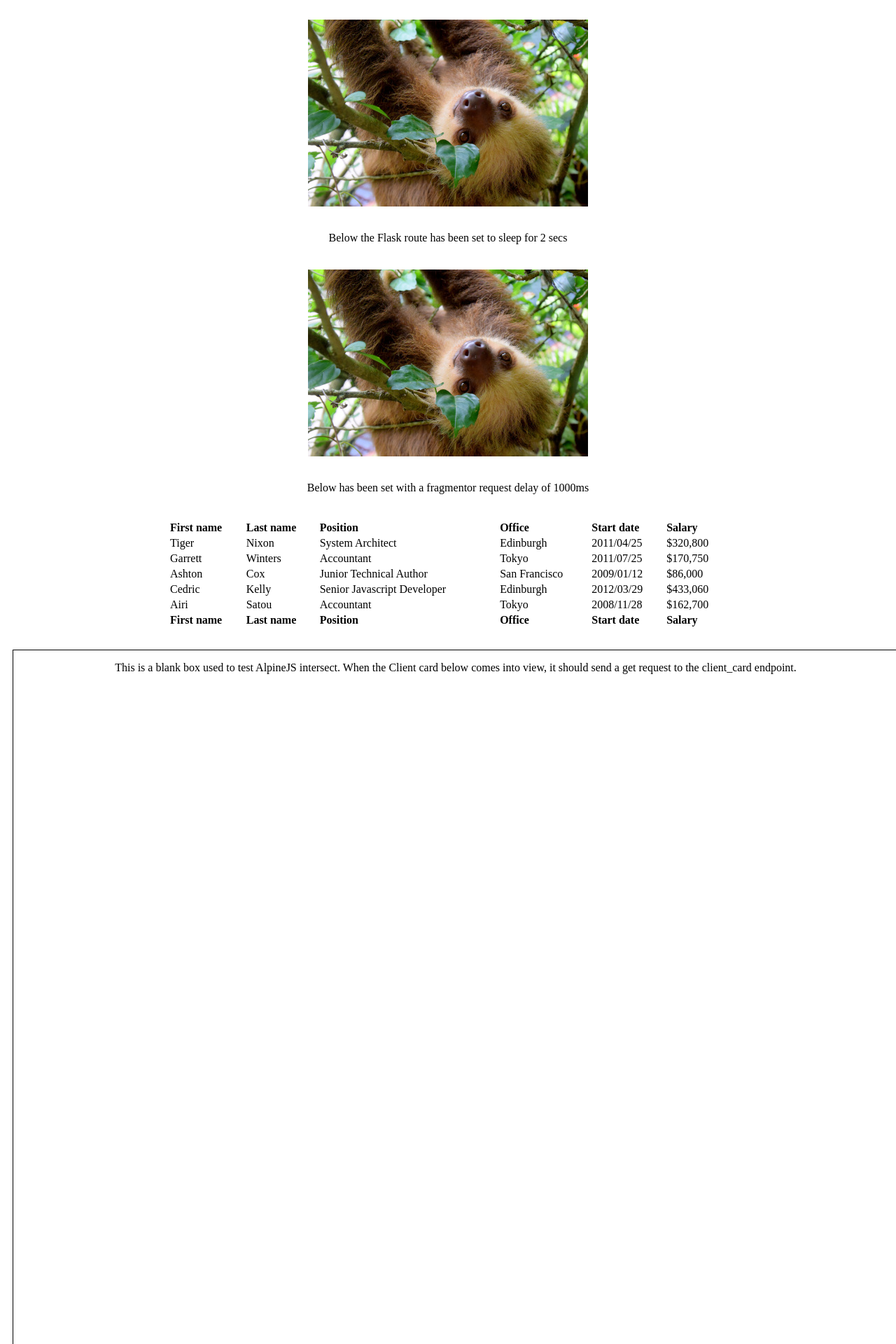
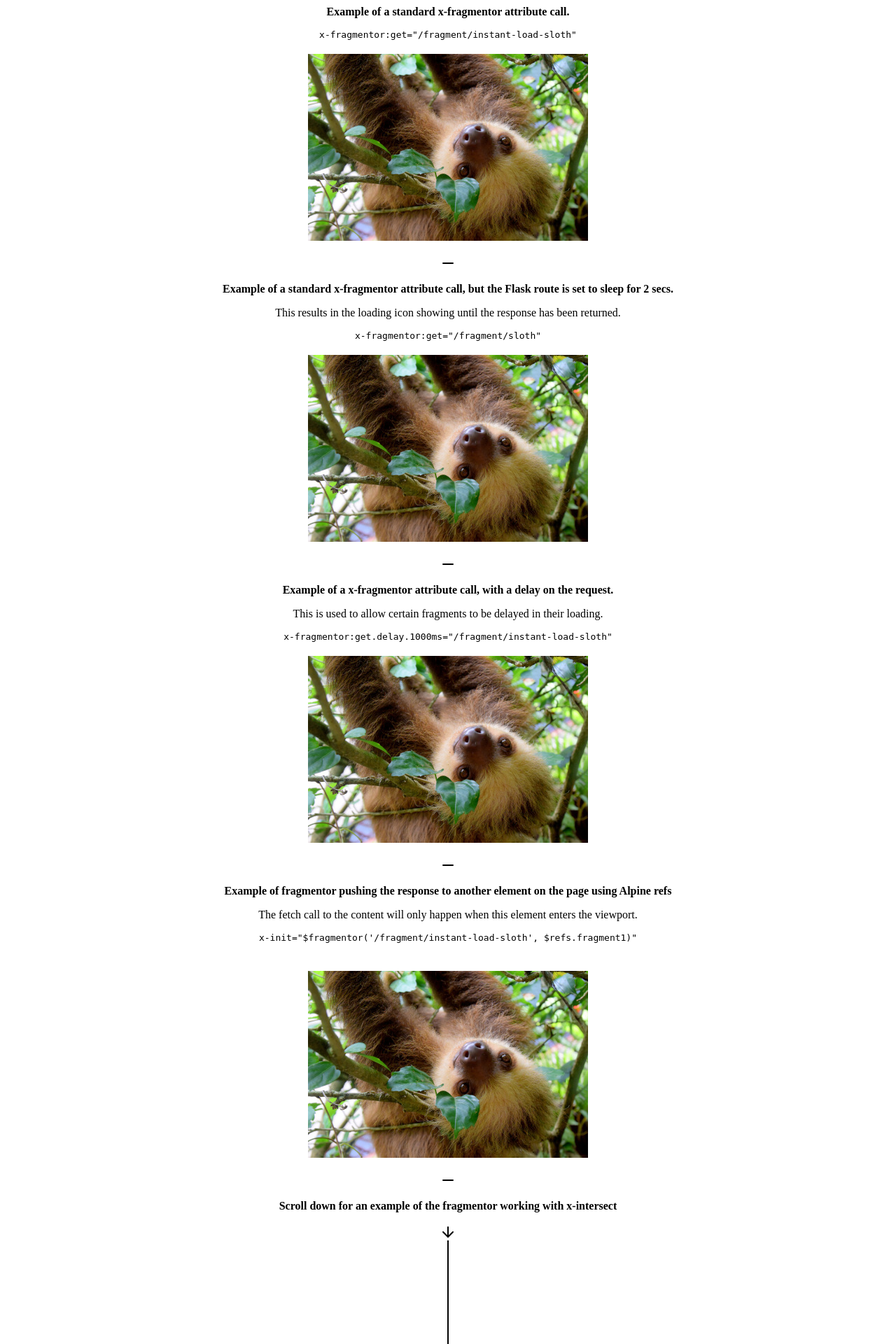
Before and after one commit to CheeseCake87/alpinejs_fragmentor, a Flask app: page / in a window 1280 px wide. Shown: the top 1920 px of the page at 70% size. Run offline with Flask 2, Linux system fonts and the light colour scheme.

Commit message:
added element pushing using Alpine refs

```diff
--- a/fragmentor/package.json
+++ b/fragmentor/package.json
@@ -1,6 +1,6 @@
 {
     "name": "@uilix/fragmentor",
-    "version": "0.0.4",
+    "version": "0.0.5",
     "description": "Load fragments of HTML using AlpineJS",
     "homepage": "https://github.com/CheeseCake87/alpinejs_fragmentor",
     "repository": {
--- a/static/alpinejs_fragmentor.js
+++ b/static/alpinejs_fragmentor.js
@@ -1,8 +1,10 @@
 (() => {
     function src_default(Alpine) {
 
-        Alpine.magic('fragmentor', (el) => subject => {
-            fetch(subject).catch(error => {
+        Alpine.magic('fragmentor', (el) => (uri, ref) => {
+            console.log('fragmentor', uri, ref);
+            if (!ref) {
+                fetch(uri).catch(error => {
                     console.log(error);
                 }).then((response) => {
                     if (response.status === 200) {
@@ -11,6 +13,17 @@
                         });
                     }
                 });
+            } else {
+                fetch(uri).catch(error => {
+                    console.log(error);
+                }).then((response) => {
+                    if (response.status === 200) {
+                        response.text().then((text) => {
+                            ref.innerHTML = text;
+                        });
+                    }
+                });
+            }
         })
 
         Alpine.directive("fragmentor", (el, {value, modifiers, expression}) => {
--- a/templates/index.html
+++ b/templates/index.html
@@ -4,8 +4,10 @@
 
 
     <!-- Alpine Plugins -->
-    <script defer src="https://unpkg.com/@uilix/fragmentor@0.0.4/dist/cdn.min.js"></script>
+    {#    <script defer src="https://unpkg.com/@uilix/fragmentor@0.0.4/dist/cdn.min.js"></script>#}
     <script defer src="https://unpkg.com/@alpinejs/intersect@3.x.x/dist/cdn.min.js"></script>
+    <!-- Alpine Local -->
+    <script defer src="{{ url_for('static', filename='alpinejs_fragmentor.js') }}"></script>
     <!-- Alpine Core -->
     <script defer src="https://unpkg.com/alpinejs@3.x.x/dist/cdn.min.js"></script>
 
@@ -15,34 +17,108 @@
 
 <body>
 
-<div x-data style="width: 100%; padding-bottom: 50px;">
+<div x-data style="width: 100%; padding-bottom: 50px; text-align: center">
+
+    <p><strong>Example of a standard x-fragmentor attribute call.</strong></p>
+    <code>
+        x-fragmentor:get="/fragment/instant-load-sloth"
+    </code>
     <div style="display: flex; justify-content: center; padding: 20px;" x-fragmentor:get="/fragment/instant-load-sloth">
         <img src="{{ url_for('static', filename='puff.svg') }}" alt="loading...">
     </div>
 
-    <p style="text-align: center">Below the Flask route has been set to sleep for 2 secs</p>
+    <svg xmlns="http://www.w3.org/2000/svg" width="24" height="24" viewBox="0 0 24 24" fill="none" stroke="currentColor" stroke-width="2" stroke-linecap="round"
+         stroke-linejoin="round" class="feather feather-minus">
+        <line x1="5" y1="12" x2="19" y2="12"></line>
+    </svg>
 
+    <p><strong>Example of a standard x-fragmentor attribute call, but the Flask route is set to sleep for 2 secs.</strong></p>
+    <p>This results in the loading icon showing until the response has been returned.</p>
+    <code>
+        x-fragmentor:get="/fragment/sloth"
+    </code>
     <div style="display: flex; justify-content: center; padding: 20px;" x-fragmentor:get="/fragment/sloth">
         <img src="{{ url_for('static', filename='puff.svg') }}" alt="loading...">
     </div>
 
-    <p style="text-align: center">Below has been set with a fragmentor request delay of 1000ms</p>
+    <svg xmlns="http://www.w3.org/2000/svg" width="24" height="24" viewBox="0 0 24 24" fill="none" stroke="currentColor" stroke-width="2" stroke-linecap="round"
+         stroke-linejoin="round" class="feather feather-minus">
+        <line x1="5" y1="12" x2="19" y2="12"></line>
+    </svg>
 
-    <div style="display: flex; justify-content: center; padding: 20px;" x-fragmentor:get.delay.1000ms="{{ url_for('fragment_table') }}">
+    <p><strong>Example of a x-fragmentor attribute call, with a delay on the request.</strong></p>
+    <p>This is used to allow certain fragments to be delayed in their loading.</p>
+    <code>
+        x-fragmentor:get.delay.1000ms="/fragment/instant-load-sloth"
+    </code>
+    <div style="display: flex; justify-content: center; padding: 20px;" x-fragmentor:get.delay.1000ms="/fragment/instant-load-sloth">
         <img src="{{ url_for('static', filename='puff.svg') }}" alt="loading...">
     </div>
 
-    <div style="height: 2000px; width: 100%; margin: 10px; border: 1px solid black; text-align: center">
-        <p>This is a blank box used to test AlpineJS intersect.
-            When the Client card below comes into view, it should send a get request to the client_card endpoint.</p>
+    <svg xmlns="http://www.w3.org/2000/svg" width="24" height="24" viewBox="0 0 24 24" fill="none" stroke="currentColor" stroke-width="2" stroke-linecap="round"
+         stroke-linejoin="round" class="feather feather-minus">
+        <line x1="5" y1="12" x2="19" y2="12"></line>
+    </svg>
+
+    <p><strong>Example of fragmentor pushing the response to another element on the page using Alpine refs</strong></p>
+    <p>The fetch call to the content will only happen when this element enters the viewport.</p>
+    <code>
+        x-init="$fragmentor('/fragment/instant-load-sloth', $refs.fragment1)"
+    </code>
+
+    <div style="display: flex; justify-content: center; padding: 20px;" x-init="$fragmentor('/fragment/instant-load-sloth', $refs.fragment1)">
+
     </div>
 
-    <p style="text-align: center">Using Alpine intersect, the following will only load when it comes into the viewport. This is fetching from the flask route
-        that has a 2 secs sleep set)</p>
-
-    <div style="display: flex; justify-content: center; padding: 20px;" x-intersect="$fragmentor('{{ url_for("fragment_sloth") }}')">
+    <div x-ref="fragment1" style="padding-bottom: 20px">
         <img src="{{ url_for('static', filename='puff.svg') }}" alt="loading...">
     </div>
+
+    <svg xmlns="http://www.w3.org/2000/svg" width="24" height="24" viewBox="0 0 24 24" fill="none" stroke="currentColor" stroke-width="2" stroke-linecap="round"
+         stroke-linejoin="round" class="feather feather-minus">
+        <line x1="5" y1="12" x2="19" y2="12"></line>
+    </svg>
+
+
+    <p><strong>Scroll down for an example of the fragmentor working with x-intersect</strong></p>
+
+    <svg xmlns="http://www.w3.org/2000/svg" width="24" height="24" viewBox="0 0 24 24" fill="none" stroke="currentColor" stroke-width="2"
+         stroke-linecap="round" stroke-linejoin="round" class="feather feather-arrow-down">
+        <line x1="12" y1="5" x2="12" y2="19"></line>
+        <polyline points="19 12 12 19 5 12"></polyline>
+    </svg>
+
+    <div style="height: 2000px; width: 2px; margin: 10px; background: black; margin: 0 auto">
+    </div>
+
+    <p><strong>Example of fragmentor working with x-intersect</strong></p>
+    <p>The fetch call to the content will only happen when this element enters the viewport.</p>
+    <code>
+        x-intersect="$fragmentor('/fragment/sloth')"
+    </code>
+    <div style="display: flex; justify-content: center; padding: 20px;" x-intersect="$fragmentor('/fragment/sloth')">
+        <img src="{{ url_for('static', filename='puff.svg') }}" alt="loading...">
+    </div>
+
+    <svg xmlns="http://www.w3.org/2000/svg" width="24" height="24" viewBox="0 0 24 24" fill="none" stroke="currentColor" stroke-width="2" stroke-linecap="round"
+         stroke-linejoin="round" class="feather feather-minus">
+        <line x1="5" y1="12" x2="19" y2="12"></line>
+    </svg>
+
+    <p><strong>Example of fragmentor pushing being combined with x-intersect</strong></p>
+    <p>The fetch call to the content will only happen when this element enters the viewport.</p>
+    <code>
+        x-intersect="$fragmentor('/fragment/sloth', $refs.fragment2)"
+    </code>
+
+    <div style="display: flex; justify-content: center; padding: 20px;" x-intersect="$fragmentor('/fragment/sloth', $refs.fragment2)">
+
+    </div>
+
+    <div x-ref="fragment2">
+        <img src="{{ url_for('static', filename='puff.svg') }}" alt="loading...">
+    </div>
+
 </div>
 
 </body>
```
Also changed, not shown: fragmentor/dist/cdn.min.js. Lines whose indentation alone changed are shown as unchanged.
